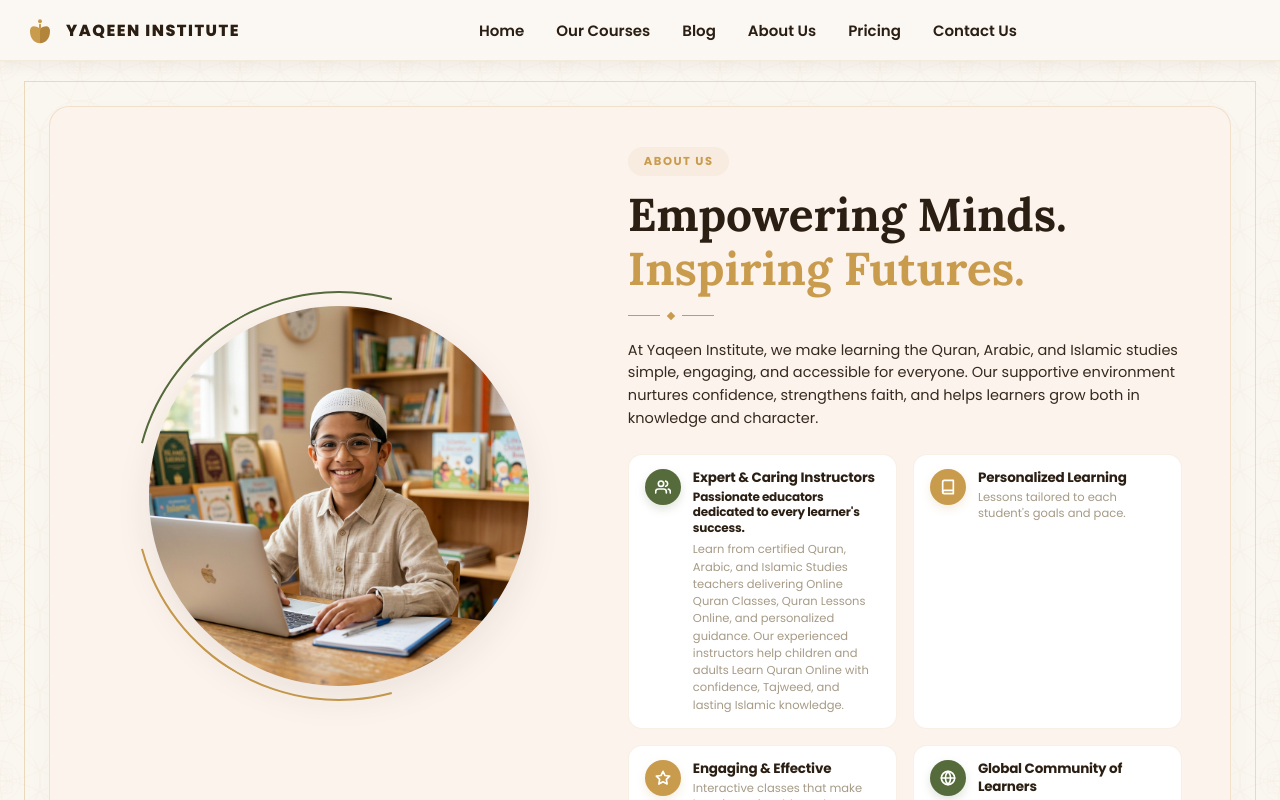
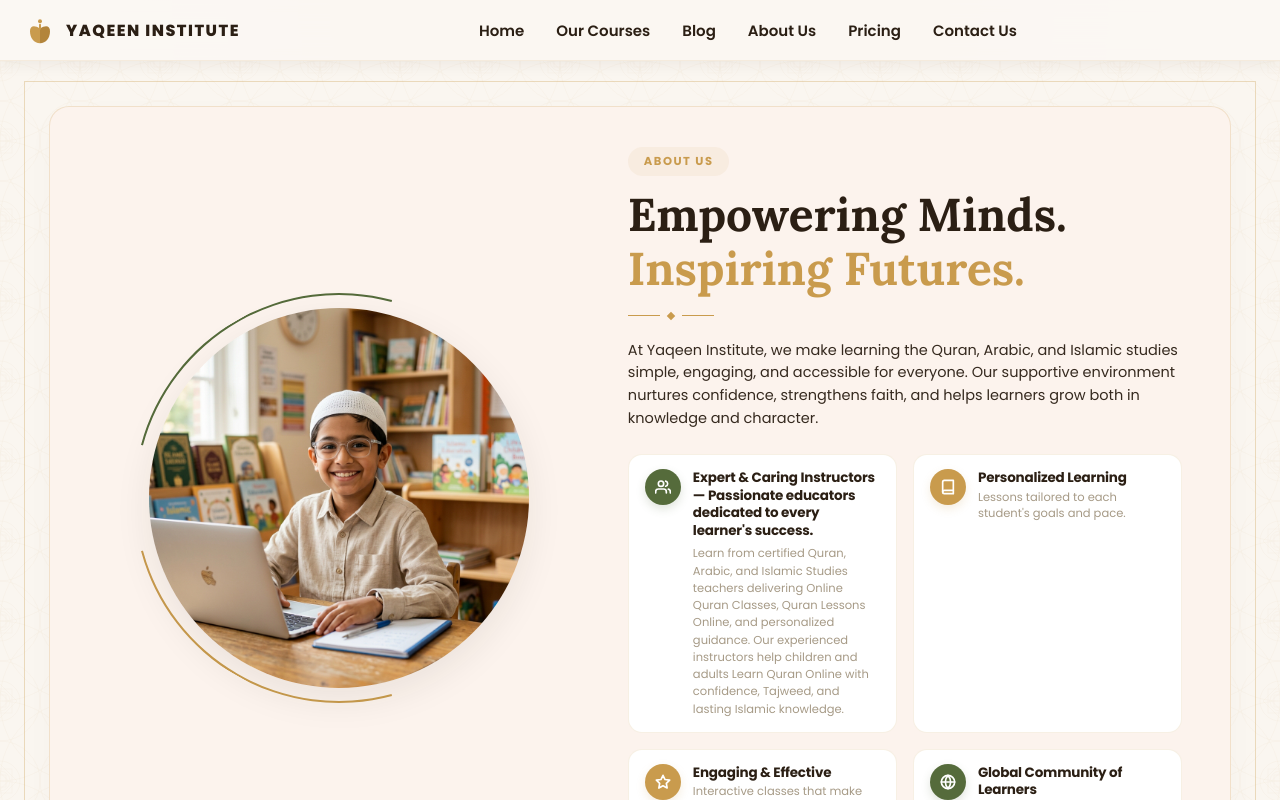
Before and after one commit to ser-name123/yaqeen, a Next.js app: page /about in a window 1280 px wide. Shown: the top 800 px of the page. Built offline with nearby package versions, Linux system fonts and the light colour scheme; no server answers; the database is empty.

Commit message:
style: merge Expert & Caring Instructors heading into single inline line with em dash

```diff
--- a/app/about/page.js
+++ b/app/about/page.js
@@ -351,8 +351,7 @@ export default function AboutPage() {
                       <IconPeopleWhite />
                     </div>
                     <div className="feature-info">
-                      <span className="feature-title">Expert &amp; Caring Instructors</span>
-                      <span className="feature-title" style={{ fontWeight: "700", fontSize: "12px" }}>Passionate educators dedicated to every learner&apos;s success.</span>
+                      <span className="feature-title">Expert &amp; Caring Instructors — Passionate educators dedicated to every learner&apos;s success.</span>
                       <span className="feature-subtext" style={{ marginTop: "4px", display: "block", lineHeight: "1.5" }}>Learn from certified Quran, Arabic, and Islamic Studies teachers delivering Online Quran Classes, Quran Lessons Online, and personalized guidance. Our experienced instructors help children and adults Learn Quran Online with confidence, Tajweed, and lasting Islamic knowledge.</span>
                     </div>
                   </div>
```
